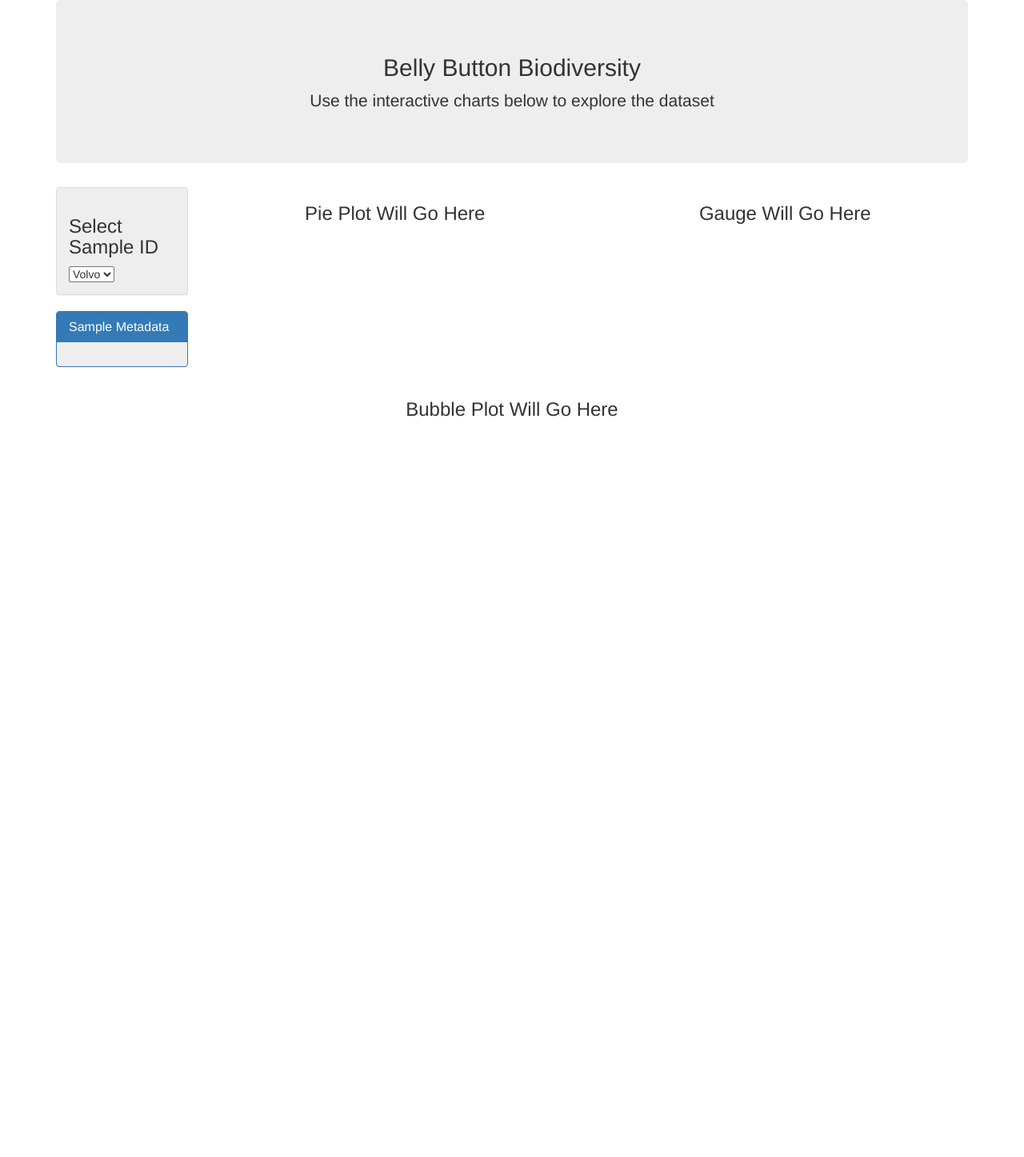
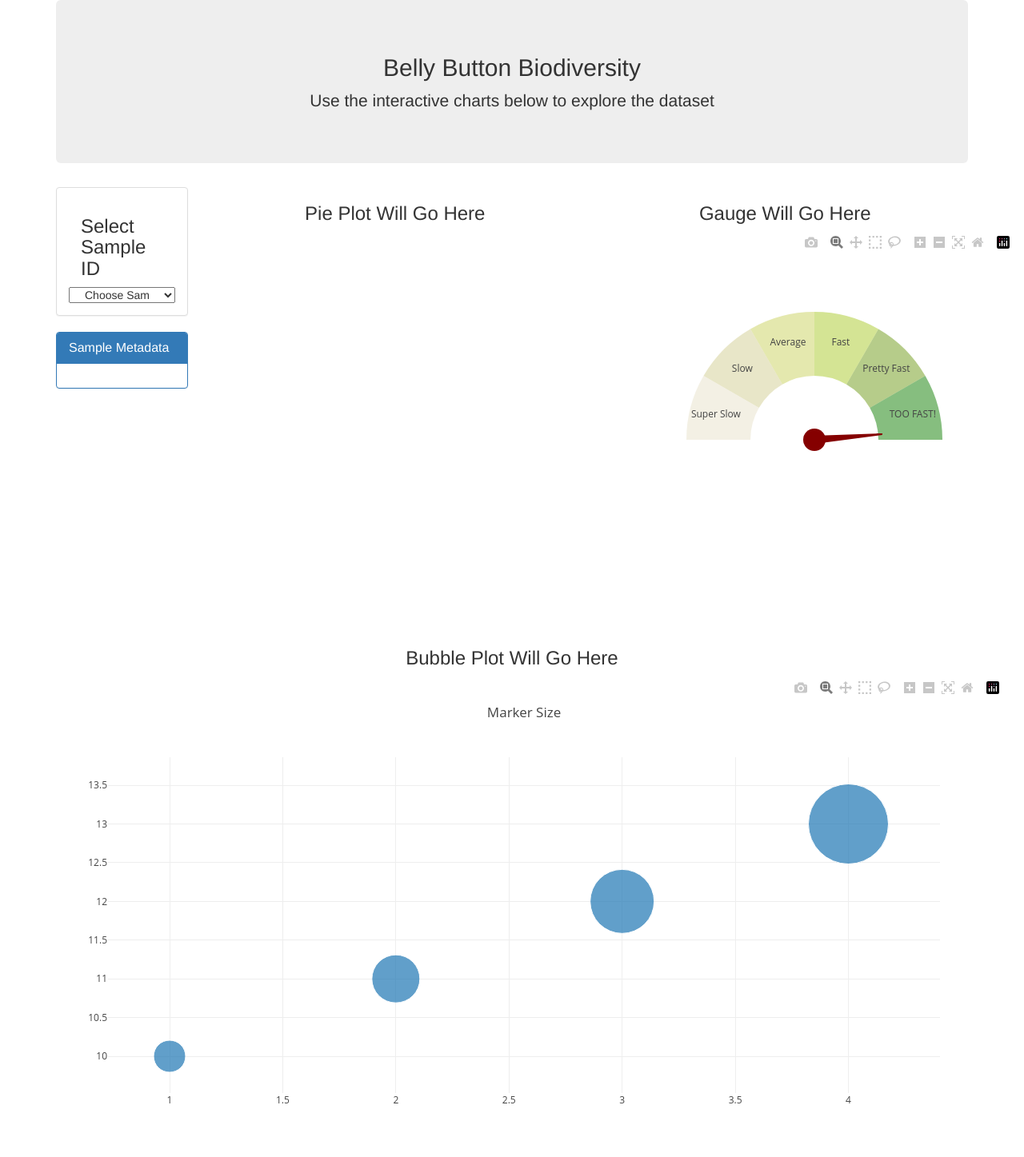
Before and after one commit to mbartlettnix/Biodiversity_Dashboard, a Python web app: template templates/index.html in a window 1280 px wide. Shown: the whole page at 80% size. Before the commit the page ends 521 px from the top, so only its background shows below. Run offline with Jinja, Linux system fonts and the light colour scheme; the template is opened without the code that fills it, so the values that code supplies are empty; some libraries are stand-ins or nearby versions.

Commit message:
handle selection added

```diff
--- a/static/js/app.js
+++ b/static/js/app.js
@@ -1,35 +1,112 @@
-/* data route */
-var url = "/data";
 
-function buildPlot() {
+
+function optionChanged(value){
+  console.log(value) }
+  // piePlot(value) }
+
+
+function piePlot(value){
+    var url=("/metadata/"+value)
+    console.log(url)
+
     Plotly.d3.json(url, function(error, response) {
 
       console.log(response);
       var trace1 = {
           type: "pie",
-            name: "Bacteria",
-            x: response.map(data => data.months),
-            y: response.map(data => data.sightings),
+          values: response.map(data => data.sample_values),
+          labels: response.map(data => data.otu_ids)
+          }
+
+      var data = [trace1];
+      var layout = {
+        height: 400,
+        width: 500
+      };
+          });
+    return Plotly.newPlot('pie_plot', data, layout);
+};
+
+
+// Enter a speed between 0 and 180
+var level = 175;
+
+// Trig to calc meter point
+var degrees = 180 - level,
+     radius = .5;
+var radians = degrees * Math.PI / 180;
+var x = radius * Math.cos(radians);
+var y = radius * Math.sin(radians);
+
+// Path: may have to change to create a better triangle
+var mainPath = 'M -.0 -0.025 L .0 0.025 L ',
+     pathX = String(x),
+     space = ' ',
+     pathY = String(y),
+     pathEnd = ' Z';
+var path = mainPath.concat(pathX,space,pathY,pathEnd);
+
+var data = [{ type: 'scatter',
+   x: [0], y:[0],
+    marker: {size: 28, color:'850000'},
+    showlegend: false,
+    name: 'speed',
+    text: level,
+    hoverinfo: 'text+name'},
+  { values: [50/6, 50/6, 50/6, 50/6, 50/6, 50/6, 50],
+  rotation: 90,
+  text: ['TOO FAST!', 'Pretty Fast', 'Fast', 'Average',
+            'Slow', 'Super Slow', ''],
+  textinfo: 'text',
+  textposition:'inside',
+  marker: {colors:['rgba(14, 127, 0, .5)', 'rgba(110, 154, 22, .5)',
+                         'rgba(170, 202, 42, .5)', 'rgba(202, 209, 95, .5)',
+                         'rgba(210, 206, 145, .5)', 'rgba(232, 226, 202, .5)',
+                         'rgba(255, 255, 255, 0)']},
+  labels: ['151-180', '121-150', '91-120', '61-90', '31-60', '0-30', ''],
+  hoverinfo: 'label',
+  hole: .5,
+  type: 'pie',
+  showlegend: false
+}];
+
+var layout = {
+  shapes:[{
+      type: 'path',
+      path: path,
+      fillcolor: '850000',
       line: {
-                color: "#17BECF"
+        color: '850000'
+      }
+    }],
+  // title: 'Gauge',
+  Speed :0-100,
+  height: 500,
+  width: 500,
+  xaxis: {zeroline:false, showticklabels:false,
+             showgrid: false, range: [-1, 1]},
+  yaxis: {zeroline:false, showticklabels:false,
+             showgrid: false, range: [-1, 1]}
+};
+
+Plotly.newPlot('gauge', data, layout);
+
+var trace1 = {
+  x: [1, 2, 3, 4],
+  y: [10, 11, 12, 13],
+  mode: 'markers',
+  marker: {
+    size: [40, 60, 80, 100]
   }
 };
 
 var data = [trace1];
 
 var layout = {
-            title: "Bacteria Occurances",
-            // xaxis: {
-            //     type: "date"
-            // },
-            // yaxis: {
-            //     autorange: true,
-            //     type: "linear"
-            // }
+  title: 'Marker Size',
+  showlegend: false,
+  height: 600,
+  width: 1200
 };
 
-        Plotly.newPlot("plot", data, layout);
-    });
-}
-
-buildPlot();
+Plotly.newPlot('bubbleplot', data, layout);
--- /dev/null
+++ b/static/js/app2.js
@@ -0,0 +1,36 @@
+let dropdown = document.getElementById('selDataset');
+dropdown.length = 0;
+
+let defaultOption = document.createElement('option');
+defaultOption.text = 'Choose Sample ID';
+
+dropdown.add(defaultOption);
+dropdown.selectedIndex = 0;
+
+const url = 'http://127.0.0.1:5000/names';
+
+fetch(url)
+  .then(
+    function(response) {
+      if (response.status !== 200) {
+        console.warn('Looks like there was a problem. Status Code: ' +
+          response.status);
+        return;
+      }
+
+      // Examine the text in the response
+      response.json().then(function(data) {
+        let option;
+
+    	for (let i = 0; i < data.length; i++) {
+          option = document.createElement('option');
+      	  option.text = data[i];
+      	  option.value = data[i];
+      	  dropdown.add(option);
+    	}
+      });
+    }
+  )
+  .catch(function(err) {
+    console.error('Fetch Error -', err);
+  });
--- a/templates/index.html
+++ b/templates/index.html
@@ -8,7 +8,7 @@
     <link rel="stylesheet" href="https://maxcdn.bootstrapcdn.com/bootstrap/3.3.7/css/bootstrap.min.css">
     <script src="https://ajax.googleapis.com/ajax/libs/jquery/3.3.1/jquery.min.js"></script>
     <script src="https://maxcdn.bootstrapcdn.com/bootstrap/3.3.7/js/bootstrap.min.js"></script>
-    <link rel="stylesheet" type="text/css" href="style.css" />
+    <!-- <link rel="stylesheet" type="text/css" href="style.css" /> -->
     <title>Naval Biodiversity</title>
 </head>
 <body>
@@ -20,12 +20,12 @@
     </div>
     <div class="container">
         <div class ="row">
-            <div class=" col-sm-2">
+            <div class=" col-md-2">
                 <div class ="panel panel-default">
                         <div class="panel-body">
-                            <h3>Select Sample ID</h3>
-                            <select id="selDataset" onchange="optionChanged(this.value)">
-                                    <option value="volvo">Volvo</option>
+                            <h3 class="col-sm-12">Select Sample ID</h3>
+                            <select class="col-sm-12" id="selDataset" onchange="optionChanged(this.value)">
+
                             </select>
                         </div>
                     </div>
@@ -41,58 +41,18 @@
             <div class="col-sm-5">
                 <h3 align="center">Pie Plot Will Go Here</h3>
                 <div id="pie_plot"></div>
-                <script src="{{ url_for('static', filename='js/app.js') }}"></script>
             </div>
             <div class="col-sm-5">
                 <h3 align="center">Gauge Will Go Here</h3>
-                <div id="gauge"></div>
-                <script src="{{ url_for('static', filename='js/app.js') }}"></script>
+                <div class="col-sm-11" id="gauge"></div>
             </div>
         </div>
         <div class="row">
             <h3 align="center">Bubble Plot Will Go Here</h3>
             <div id="bubbleplot"></div>
+            <script src="{{ url_for('static', filename='js/app2.js') }}"></script>
             <script src="{{ url_for('static', filename='js/app.js') }}"></script>
         </div>
     </div>
-    <!-- <script>
-    /* data route */
-      var url = "/data";
-
-      function buildPlot() {
-          Plotly.d3.json(url, function(error, response) {
-
-              console.log(response);
-              var trace1 = {
-                  type: "scatter",
-                  mode: "lines",
-                  name: "Bigfoot Sightings",
-                  x: response.map(row => row.months),
-                  y: response.map(row => row.sightings),
-                  line: {
-                      color: "#17BECF"
-                  }
-              };
-
-              var data = [trace1];
-
-              var layout = {
-                  title: "Bigfoot Sightings Per Year",
-                  xaxis: {
-                      type: "date"
-                  },
-                  yaxis: {
-                      autorange: true,
-                      type: "linear"
-                  }
-              };
-
-              Plotly.newPlot("plot", data, layout);
-          });
-      }
-
-      buildPlot();
-
-    </script> -->
 </body>
 </html>
```
Also changed, not shown: app.py (+10 -10 lines), belly_button_biodiversity.sqlite (deleted), 1 other file. Lines whose indentation alone changed are shown as unchanged.
